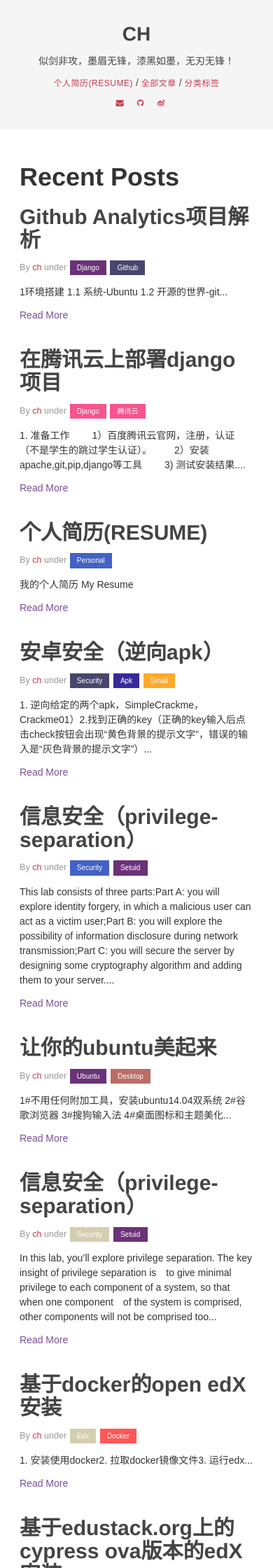
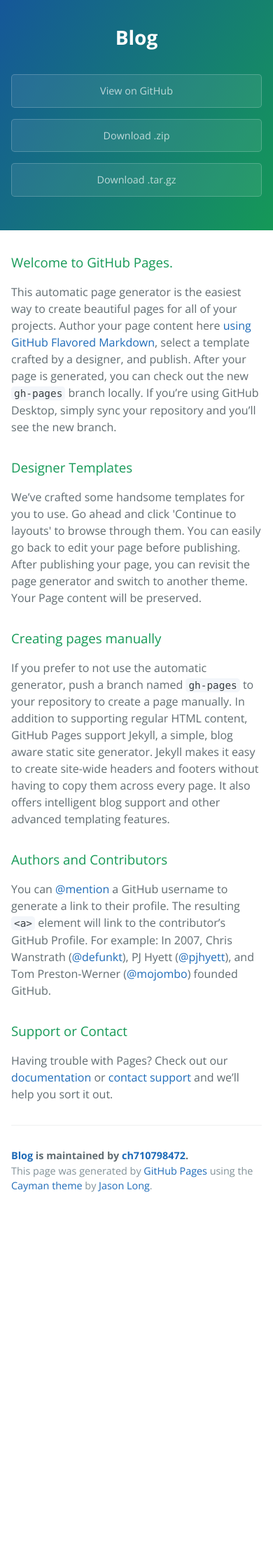
Before and after one commit to ch710798472/blog, a Jekyll site: the page index.html, which Jekyll copies as it is, in a window 390 px wide. Shown: the top 2240 px of the page at 70% size. Built offline with Jekyll 4.4.1, drawn with Linux system fonts in a browser that asks for light colours; Markdown is read by kramdown in place of the engine named in the settings; after the commit the page ends 1737 px from its top, so only the background shows below that; some of the changed text lies outside the part shown.

Commit message:
Create gh-pages branch via GitHub

```diff
--- a/index.html
+++ b/index.html
@@ -1,3 +1,57 @@
----
-layout: post-index
----
+<!DOCTYPE html>
+<html lang="en-us">
+  <head>
+    <meta charset="UTF-8">
+    <title>Blog by ch710798472</title>
+    <meta name="viewport" content="width=device-width, initial-scale=1">
+    <link rel="stylesheet" type="text/css" href="stylesheets/normalize.css" media="screen">
+    <link href='https://fonts.googleapis.com/css?family=Open+Sans:400,700' rel='stylesheet' type='text/css'>
+    <link rel="stylesheet" type="text/css" href="stylesheets/stylesheet.css" media="screen">
+    <link rel="stylesheet" type="text/css" href="stylesheets/github-light.css" media="screen">
+  </head>
+  <body>
+    <section class="page-header">
+      <h1 class="project-name">Blog</h1>
+      <h2 class="project-tagline"></h2>
+      <a href="https://github.com/ch710798472/blog" class="btn">View on GitHub</a>
+      <a href="https://github.com/ch710798472/blog/zipball/master" class="btn">Download .zip</a>
+      <a href="https://github.com/ch710798472/blog/tarball/master" class="btn">Download .tar.gz</a>
+    </section>
+
+    <section class="main-content">
+      <h3>
+<a id="welcome-to-github-pages" class="anchor" href="#welcome-to-github-pages" aria-hidden="true"><span aria-hidden="true" class="octicon octicon-link"></span></a>Welcome to GitHub Pages.</h3>
+
+<p>This automatic page generator is the easiest way to create beautiful pages for all of your projects. Author your page content here <a href="https://guides.github.com/features/mastering-markdown/">using GitHub Flavored Markdown</a>, select a template crafted by a designer, and publish. After your page is generated, you can check out the new <code>gh-pages</code> branch locally. If you’re using GitHub Desktop, simply sync your repository and you’ll see the new branch.</p>
+
+<h3>
+<a id="designer-templates" class="anchor" href="#designer-templates" aria-hidden="true"><span aria-hidden="true" class="octicon octicon-link"></span></a>Designer Templates</h3>
+
+<p>We’ve crafted some handsome templates for you to use. Go ahead and click 'Continue to layouts' to browse through them. You can easily go back to edit your page before publishing. After publishing your page, you can revisit the page generator and switch to another theme. Your Page content will be preserved.</p>
+
+<h3>
+<a id="creating-pages-manually" class="anchor" href="#creating-pages-manually" aria-hidden="true"><span aria-hidden="true" class="octicon octicon-link"></span></a>Creating pages manually</h3>
+
+<p>If you prefer to not use the automatic generator, push a branch named <code>gh-pages</code> to your repository to create a page manually. In addition to supporting regular HTML content, GitHub Pages support Jekyll, a simple, blog aware static site generator. Jekyll makes it easy to create site-wide headers and footers without having to copy them across every page. It also offers intelligent blog support and other advanced templating features.</p>
+
+<h3>
+<a id="authors-and-contributors" class="anchor" href="#authors-and-contributors" aria-hidden="true"><span aria-hidden="true" class="octicon octicon-link"></span></a>Authors and Contributors</h3>
+
+<p>You can <a href="https://help.github.com/articles/basic-writing-and-formatting-syntax/#mentioning-users-and-teams" class="user-mention">@mention</a> a GitHub username to generate a link to their profile. The resulting <code>&lt;a&gt;</code> element will link to the contributor’s GitHub Profile. For example: In 2007, Chris Wanstrath (<a href="https://github.com/defunkt" class="user-mention">@defunkt</a>), PJ Hyett (<a href="https://github.com/pjhyett" class="user-mention">@pjhyett</a>), and Tom Preston-Werner (<a href="https://github.com/mojombo" class="user-mention">@mojombo</a>) founded GitHub.</p>
+
+<h3>
+<a id="support-or-contact" class="anchor" href="#support-or-contact" aria-hidden="true"><span aria-hidden="true" class="octicon octicon-link"></span></a>Support or Contact</h3>
+
+<p>Having trouble with Pages? Check out our <a href="https://help.github.com/pages">documentation</a> or <a href="https://github.com/contact">contact support</a> and we’ll help you sort it out.</p>
+
+      <footer class="site-footer">
+        <span class="site-footer-owner"><a href="https://github.com/ch710798472/blog">Blog</a> is maintained by <a href="https://github.com/ch710798472">ch710798472</a>.</span>
+
+        <span class="site-footer-credits">This page was generated by <a href="https://pages.github.com">GitHub Pages</a> using the <a href="https://github.com/jasonlong/cayman-theme">Cayman theme</a> by <a href="https://twitter.com/jasonlong">Jason Long</a>.</span>
+      </footer>
+
+    </section>
+
+
+  </body>
+</html>
--- /dev/null
+++ b/stylesheets/github-light.css
@@ -0,0 +1,123 @@
+/*
+The MIT License (MIT)
+
+Copyright (c) 2015 GitHub, Inc.
+
+Permission is hereby granted, free of charge, to any person obtaining a copy
+of this software and associated documentation files (the "Software"), to deal
+in the Software without restriction, including without limitation the rights
+to use, copy, modify, merge, publish, distribute, sublicense, and/or sell
+copies of the Software, and to permit persons to whom the Software is
+furnished to do so, subject to the following conditions:
+
+The above copyright notice and this permission notice shall be included in all
+copies or substantial portions of the Software.
+
+THE SOFTWARE IS PROVIDED "AS IS", WITHOUT WARRANTY OF ANY KIND, EXPRESS OR
+IMPLIED, INCLUDING BUT NOT LIMITED TO THE WARRANTIES OF MERCHANTABILITY,
+FITNESS FOR A PARTICULAR PURPOSE AND NONINFRINGEMENT. IN NO EVENT SHALL THE
+AUTHORS OR COPYRIGHT HOLDERS BE LIABLE FOR ANY CLAIM, DAMAGES OR OTHER
+LIABILITY, WHETHER IN AN ACTION OF CONTRACT, TORT OR OTHERWISE, ARISING FROM,
+OUT OF OR IN CONNECTION WITH THE SOFTWARE OR THE USE OR OTHER DEALINGS IN THE
+SOFTWARE.
+
+*/
+
+.pl-c /* comment */ {
+  color: #969896;
+}
+
+.pl-c1      /* constant, markup.raw, meta.diff.header, meta.module-reference, meta.property-name, support, support.constant, support.variable, variable.other.constant */,
+.pl-s .pl-v /* string variable */ {
+  color: #0086b3;
+}
+
+.pl-e  /* entity */,
+.pl-en /* entity.name */ {
+  color: #795da3;
+}
+
+.pl-s .pl-s1 /* string source */,
+.pl-smi      /* storage.modifier.import, storage.modifier.package, storage.type.java, variable.other, variable.parameter.function */ {
+  color: #333;
+}
+
+.pl-ent /* entity.name.tag */ {
+  color: #63a35c;
+}
+
+.pl-k /* keyword, storage, storage.type */ {
+  color: #a71d5d;
+}
+
+.pl-pds              /* punctuation.definition.string, string.regexp.character-class */,
+.pl-s                /* string */,
+.pl-s .pl-pse .pl-s1 /* string punctuation.section.embedded source */,
+.pl-sr               /* string.regexp */,
+.pl-sr .pl-cce       /* string.regexp constant.character.escape */,
+.pl-sr .pl-sra       /* string.regexp string.regexp.arbitrary-repitition */,
+.pl-sr .pl-sre       /* string.regexp source.ruby.embedded */ {
+  color: #183691;
+}
+
+.pl-v /* variable */ {
+  color: #ed6a43;
+}
+
+.pl-id /* invalid.deprecated */ {
+  color: #b52a1d;
+}
+
+.pl-ii /* invalid.illegal */ {
+  background-color: #b52a1d;
+  color: #f8f8f8;
+}
+
+.pl-sr .pl-cce /* string.regexp constant.character.escape */ {
+  color: #63a35c;
+  font-weight: bold;
+}
+
+.pl-ml /* markup.list */ {
+  color: #693a17;
+}
+
+.pl-mh        /* markup.heading */,
+.pl-mh .pl-en /* markup.heading entity.name */,
+.pl-ms        /* meta.separator */ {
+  color: #1d3e81;
+  font-weight: bold;
+}
+
+.pl-mq /* markup.quote */ {
+  color: #008080;
+}
+
+.pl-mi /* markup.italic */ {
+  color: #333;
+  font-style: italic;
+}
+
+.pl-mb /* markup.bold */ {
+  color: #333;
+  font-weight: bold;
+}
+
+.pl-md /* markup.deleted, meta.diff.header.from-file */ {
+  background-color: #ffecec;
+  color: #bd2c00;
+}
+
+.pl-mi1 /* markup.inserted, meta.diff.header.to-file */ {
+  background-color: #eaffea;
+  color: #55a532;
+}
+
+.pl-mdr /* meta.diff.range */ {
+  color: #795da3;
+  font-weight: bold;
+}
+
+.pl-mo /* meta.output */ {
+  color: #1d3e81;
+}
--- /dev/null
+++ b/stylesheets/stylesheet.css
@@ -0,0 +1,245 @@
+* {
+  box-sizing: border-box; }
+
+body {
+  padding: 0;
+  margin: 0;
+  font-family: "Open Sans", "Helvetica Neue", Helvetica, Arial, sans-serif;
+  font-size: 16px;
+  line-height: 1.5;
+  color: #606c71; }
+
+a {
+  color: #1e6bb8;
+  text-decoration: none; }
+  a:hover {
+    text-decoration: underline; }
+
+.btn {
+  display: inline-block;
+  margin-bottom: 1rem;
+  color: rgba(255, 255, 255, 0.7);
+  background-color: rgba(255, 255, 255, 0.08);
+  border-color: rgba(255, 255, 255, 0.2);
+  border-style: solid;
+  border-width: 1px;
+  border-radius: 0.3rem;
+  transition: color 0.2s, background-color 0.2s, border-color 0.2s; }
+  .btn + .btn {
+    margin-left: 1rem; }
+
+.btn:hover {
+  color: rgba(255, 255, 255, 0.8);
+  text-decoration: none;
+  background-color: rgba(255, 255, 255, 0.2);
+  border-color: rgba(255, 255, 255, 0.3); }
+
+@media screen and (min-width: 64em) {
+  .btn {
+    padding: 0.75rem 1rem; } }
+
+@media screen and (min-width: 42em) and (max-width: 64em) {
+  .btn {
+    padding: 0.6rem 0.9rem;
+    font-size: 0.9rem; } }
+
+@media screen and (max-width: 42em) {
+  .btn {
+    display: block;
+    width: 100%;
+    padding: 0.75rem;
+    font-size: 0.9rem; }
+    .btn + .btn {
+      margin-top: 1rem;
+      margin-left: 0; } }
+
+.page-header {
+  color: #fff;
+  text-align: center;
+  background-color: #159957;
+  background-image: linear-gradient(120deg, #155799, #159957); }
+
+@media screen and (min-width: 64em) {
+  .page-header {
+    padding: 5rem 6rem; } }
+
+@media screen and (min-width: 42em) and (max-width: 64em) {
+  .page-header {
+    padding: 3rem 4rem; } }
+
+@media screen and (max-width: 42em) {
+  .page-header {
+    padding: 2rem 1rem; } }
+
+.project-name {
+  margin-top: 0;
+  margin-bottom: 0.1rem; }
+
+@media screen and (min-width: 64em) {
+  .project-name {
+    font-size: 3.25rem; } }
+
+@media screen and (min-width: 42em) and (max-width: 64em) {
+  .project-name {
+    font-size: 2.25rem; } }
+
+@media screen and (max-width: 42em) {
+  .project-name {
+    font-size: 1.75rem; } }
+
+.project-tagline {
+  margin-bottom: 2rem;
+  font-weight: normal;
+  opacity: 0.7; }
+
+@media screen and (min-width: 64em) {
+  .project-tagline {
+    font-size: 1.25rem; } }
+
+@media screen and (min-width: 42em) and (max-width: 64em) {
+  .project-tagline {
+    font-size: 1.15rem; } }
+
+@media screen and (max-width: 42em) {
+  .project-tagline {
+    font-size: 1rem; } }
+
+.main-content :first-child {
+  margin-top: 0; }
+.main-content img {
+  max-width: 100%; }
+.main-content h1, .main-content h2, .main-content h3, .main-content h4, .main-content h5, .main-content h6 {
+  margin-top: 2rem;
+  margin-bottom: 1rem;
+  font-weight: normal;
+  color: #159957; }
+.main-content p {
+  margin-bottom: 1em; }
+.main-content code {
+  padding: 2px 4px;
+  font-family: Consolas, "Liberation Mono", Menlo, Courier, monospace;
+  font-size: 0.9rem;
+  color: #383e41;
+  background-color: #f3f6fa;
+  border-radius: 0.3rem; }
+.main-content pre {
+  padding: 0.8rem;
+  margin-top: 0;
+  margin-bottom: 1rem;
+  font: 1rem Consolas, "Liberation Mono", Menlo, Courier, monospace;
+  color: #567482;
+  word-wrap: normal;
+  background-color: #f3f6fa;
+  border: solid 1px #dce6f0;
+  border-radius: 0.3rem; }
+  .main-content pre > code {
+    padding: 0;
+    margin: 0;
+    font-size: 0.9rem;
+    color: #567482;
+    word-break: normal;
+    white-space: pre;
+    background: transparent;
+    border: 0; }
+.main-content .highlight {
+  margin-bottom: 1rem; }
+  .main-content .highlight pre {
+    margin-bottom: 0;
+    word-break: normal; }
+.main-content .highlight pre, .main-content pre {
+  padding: 0.8rem;
+  overflow: auto;
+  font-size: 0.9rem;
+  line-height: 1.45;
+  border-radius: 0.3rem; }
+.main-content pre code, .main-content pre tt {
+  display: inline;
+  max-width: initial;
+  padding: 0;
+  margin: 0;
+  overflow: initial;
+  line-height: inherit;
+  word-wrap: normal;
+  background-color: transparent;
+  border: 0; }
+  .main-content pre code:before, .main-content pre code:after, .main-content pre tt:before, .main-content pre tt:after {
+    content: normal; }
+.main-content ul, .main-content ol {
+  margin-top: 0; }
+.main-content blockquote {
+  padding: 0 1rem;
+  margin-left: 0;
+  color: #819198;
+  border-left: 0.3rem solid #dce6f0; }
+  .main-content blockquote > :first-child {
+    margin-top: 0; }
+  .main-content blockquote > :last-child {
+    margin-bottom: 0; }
+.main-content table {
+  display: block;
+  width: 100%;
+  overflow: auto;
+  word-break: normal;
+  word-break: keep-all; }
+  .main-content table th {
+    font-weight: bold; }
+  .main-content table th, .main-content table td {
+    padding: 0.5rem 1rem;
+    border: 1px solid #e9ebec; }
+.main-content dl {
+  padding: 0; }
+  .main-content dl dt {
+    padding: 0;
+    margin-top: 1rem;
+    font-size: 1rem;
+    font-weight: bold; }
+  .main-content dl dd {
+    padding: 0;
+    margin-bottom: 1rem; }
+.main-content hr {
+  height: 2px;
+  padding: 0;
+  margin: 1rem 0;
+  background-color: #eff0f1;
+  border: 0; }
+
+@media screen and (min-width: 64em) {
+  .main-content {
+    max-width: 64rem;
+    padding: 2rem 6rem;
+    margin: 0 auto;
+    font-size: 1.1rem; } }
+
+@media screen and (min-width: 42em) and (max-width: 64em) {
+  .main-content {
+    padding: 2rem 4rem;
+    font-size: 1.1rem; } }
+
+@media screen and (max-width: 42em) {
+  .main-content {
+    padding: 2rem 1rem;
+    font-size: 1rem; } }
+
+.site-footer {
+  padding-top: 2rem;
+  margin-top: 2rem;
+  border-top: solid 1px #eff0f1; }
+
+.site-footer-owner {
+  display: block;
+  font-weight: bold; }
+
+.site-footer-credits {
+  color: #819198; }
+
+@media screen and (min-width: 64em) {
+  .site-footer {
+    font-size: 1rem; } }
+
+@media screen and (min-width: 42em) and (max-width: 64em) {
+  .site-footer {
+    font-size: 1rem; } }
+
+@media screen and (max-width: 42em) {
+  .site-footer {
+    font-size: 0.9rem; } }
```
Also changed, not shown: params.json (added, +6 -0 lines), stylesheets/normalize.css (added).
